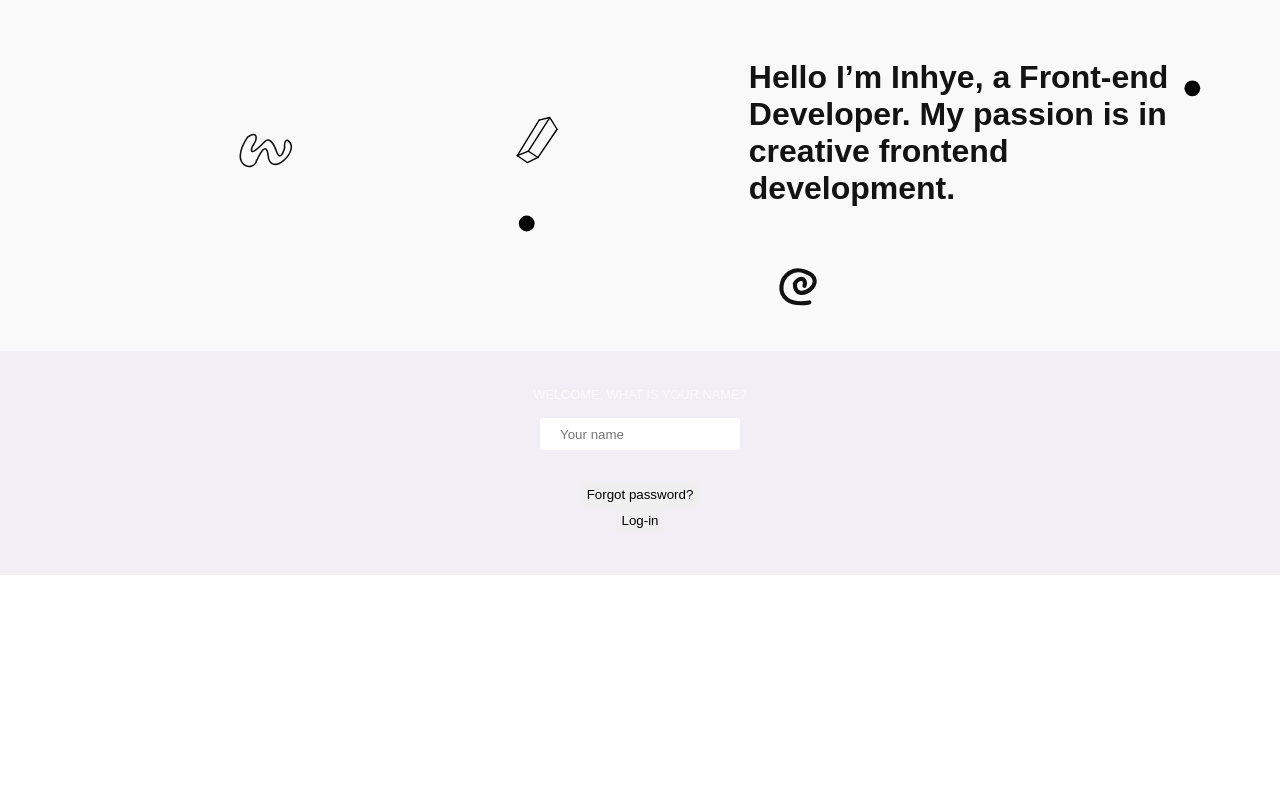
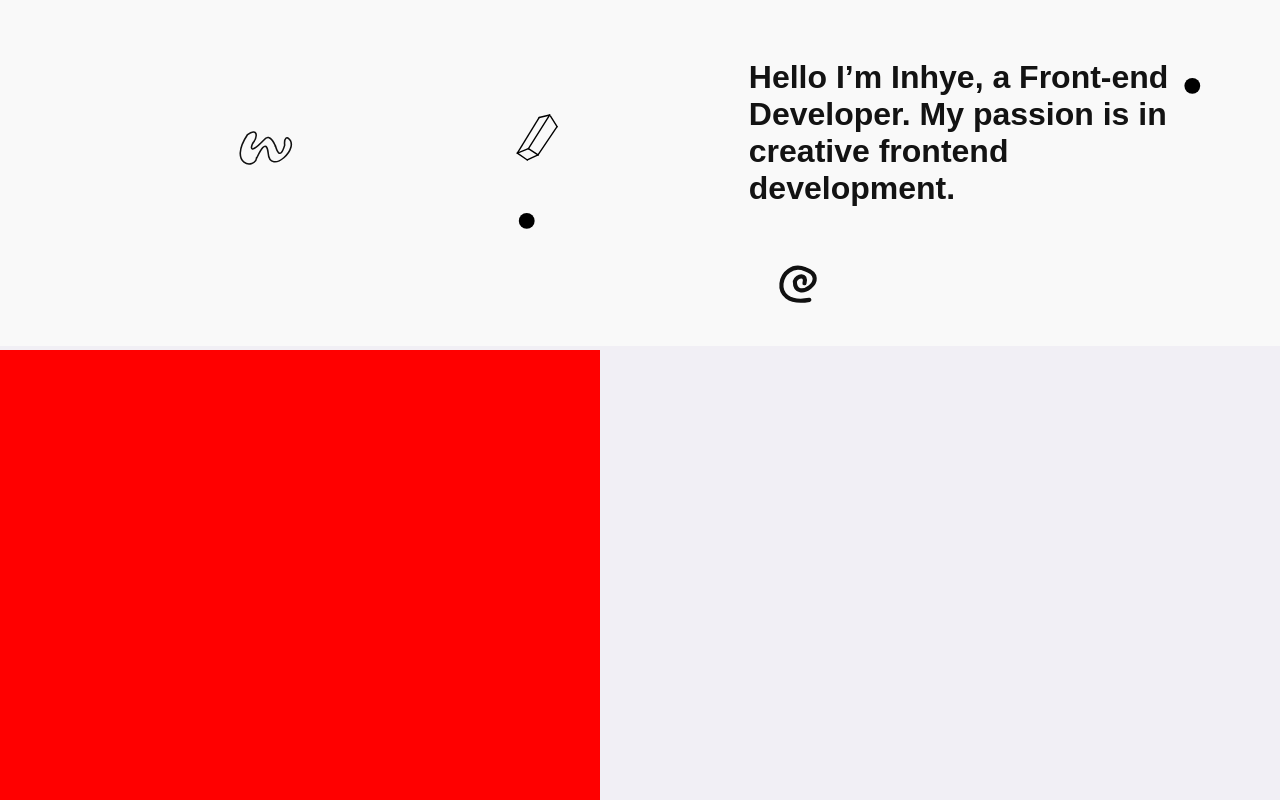
Before and after one commit to inhyechoi/inhyechoi-portfolio, a React (Create React App) app: page / in a window 1280 px wide. Shown: the part 449-1249 px from the top of the page. Before the commit the page ends 1024 px from the top, so only its background shows below. Built offline with nearby package versions, Linux system fonts and the light colour scheme.

Commit message:
created ProjectItem and Projects components

```diff
--- a/src/App.js
+++ b/src/App.js
@@ -1,23 +1,16 @@
 import React from 'react';
 import Header from './components/Header/Header.js';
-import Menu from './components/Menu.js';
-import Form from './components/LoginPage/Form.js';
-// import LoginBox from './components/LoginPage/LoginBox.js';
-import Loader from './components/LoginPage/Loader.js';
 import About from './components/Home/About.js';
+import Projects from './components/Home/Projects.js';
 // import { Router } from 'react-router';
 // import ReactDOM from 'react-dom';
-// import { projects } from './data.json';
-
-
-// import maintitle from './assets/inhyechoi-main-text.svg';
 
 import './App.scss';
 import './components/Home/About.scss';
 import './components/LoginPage/Form.scss';
 import './components/Header/Header.scss';
 import './components/Menu.scss';
-import './components/Projects.scss';
+import './components/Home/Projects.scss';
 import './components/LoginPage/LoginBox.scss';
 import './variables.scss';
 
@@ -35,12 +28,9 @@ const App = () => {
             <div className="middle">
             </div>
             <About />
-            <Loader />
-            {/* <Router exact path="/login"> */}
-                <Form />
-            {/* </Router> */}
-            <Menu />
-
+            <Projects />
+            {/* <Router exact path="/login">
+            </Router> */}
         </div>
     );
 }
--- a/src/components/Home/About.scss
+++ b/src/components/Home/About.scss
@@ -11,7 +11,7 @@
 #inhye-bg{
     background-color: $secondary-white;
     width: 100vw;
-    height: 800px;
+    height: auto;
   }
 //   #rect-prism-1 line, #rect-prism-2 line, #rect-prism-3 line{
 //       stroke: $secondary-orange;
--- a/src/components/Home/ProjectItem.js
+++ b/src/components/Home/ProjectItem.js
@@ -0,0 +1,24 @@
+import React from 'react';
+import './ProjectItem.scss';
+
+const ProjectItem = ({ backgroundimage, title, viewProject }) => {
+
+    const IMAGE_BASE_URL = "../../assets/images/";
+    const backgroundStyle = {
+        color: 'blue',
+        backgroundPosition: 'center',
+        backgroundSize: 'cover',
+        width: '100%',
+        height: '400px',
+        backgroundimage: `url(${IMAGE_BASE_URL}${backgroundimage})`
+    }
+
+return(
+    <div className="backgroundImage" backgroundimage={backgroundimage !== undefined ? backgroundStyle : null}>
+        <div className="title">{title}</div>
+        <div className="viewProject">{viewProject}</div>
+    </div>
+);
+};
+
+export default ProjectItem
--- /dev/null
+++ b/src/components/Home/ProjectItem.scss
@@ -0,0 +1,7 @@
+@import '../../variables.scss';
+
+.backgroundImage{
+    background-color: red;
+    width: 600px;
+    height: 450px;
+}
--- a/src/components/Home/Projects.js
+++ b/src/components/Home/Projects.js
@@ -0,0 +1,14 @@
+import React from 'react';
+import ProjectItem from './ProjectItem.js';
+import './Projects.scss';
+
+const Projects = () => {
+
+    return(
+        <section className="projectsWrapper">
+            <ProjectItem />
+        </section>
+    );
+};
+
+export default Projects
--- /dev/null
+++ b/src/components/Home/Projects.scss
@@ -0,0 +1,6 @@
+@import '../../variables.scss';
+
+.projectsWrapper{
+    width: 100vw;
+    height: auto;
+}
--- a/src/index.scss
+++ b/src/index.scss
@@ -40,7 +40,7 @@ body {
   display: -webkit-box;
   display: -ms-flexbox;
   display: flex;
-  overflow: hidden;
+  overflow: auto;
 }
 
 h1{
```
Also changed, not shown: src/assets/images/JJEntertainment.jpg (added).
